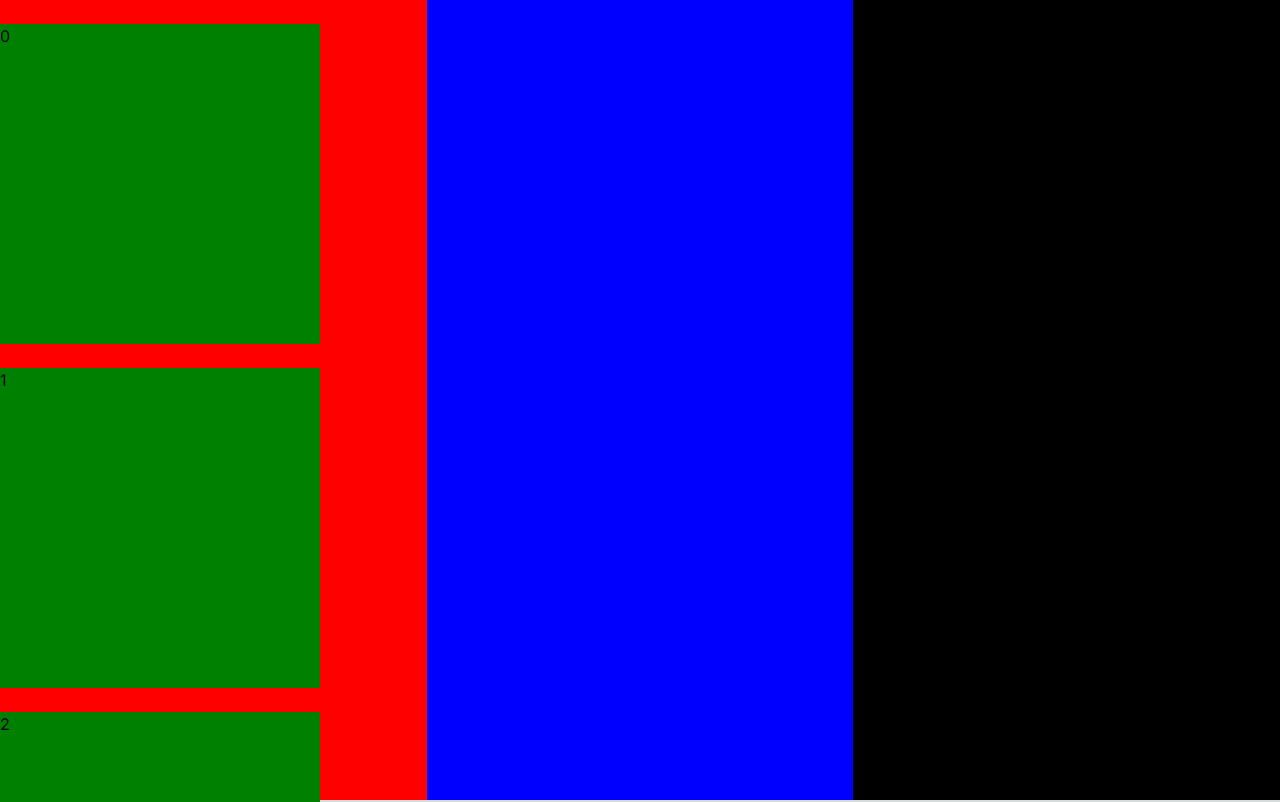
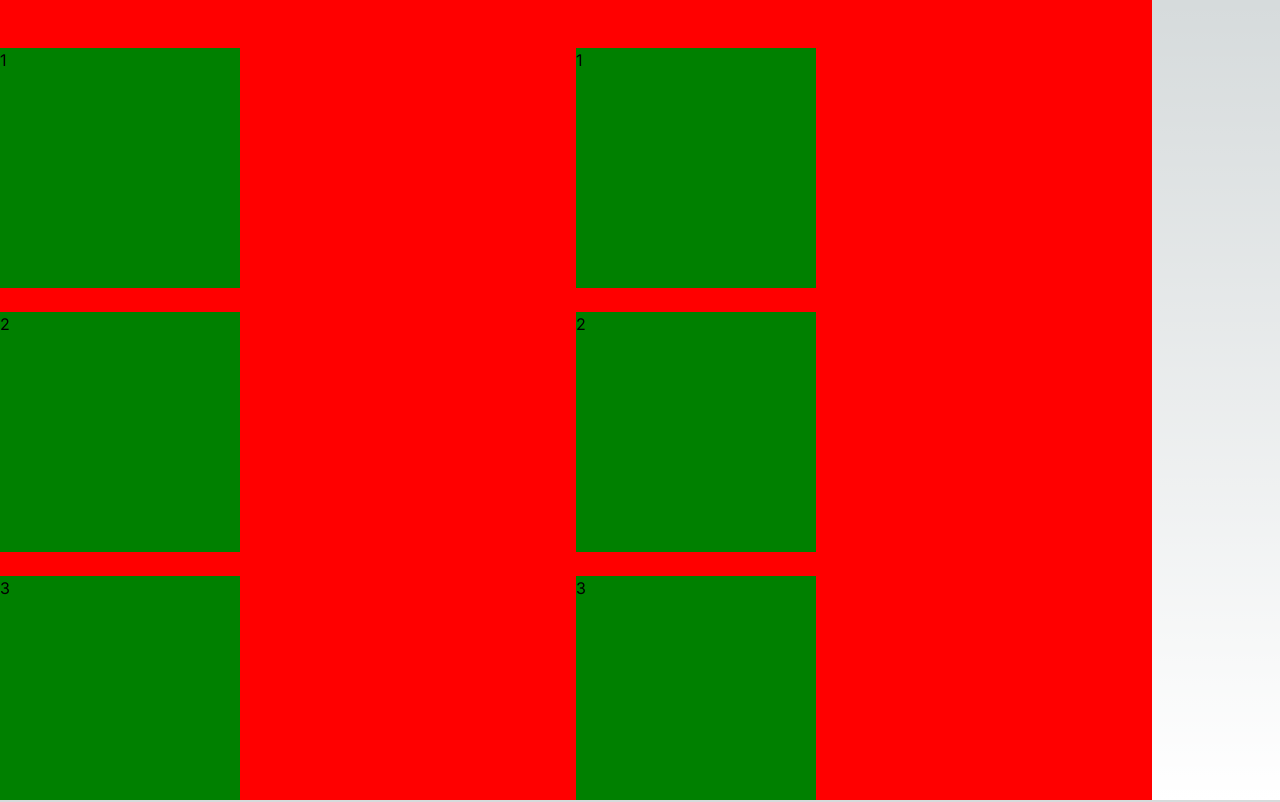
Before and after one commit to om0852/clothing-website, a Next.js app: page /page/profile/dashboard/trendingedit in a window 1280 px wide. Shown: the top 802 px of the page. Built offline with nearby package versions, Linux system fonts and the light colour scheme.

Commit message:
implementing draggable

```diff
--- /dev/null
+++ b/app/component/CardSection.tsx
@@ -0,0 +1,22 @@
+import DropArea from "./DropArea"
+import DraggableCard from "./card/DraggableCard"
+import "@/app/css/drag.css"
+export default function CardSection({productData,setActiveCard,onDropHandle,section}:any){
+    return(
+        <div className="card-section">
+<div className="card-section-scroll">
+<DropArea onDropHandle={onDropHandle} index={0}/>
+{productData.map((data,index)=>{
+return(
+
+    <>
+    <DropArea section={section} onDropHandle={onDropHandle} index={index+1}/>
+    <DraggableCard  index={index} data={data} setActiveCard={setActiveCard}/>
+    </>
+)
+})}
+
+</div>
+        </div>
+    )
+}
--- a/app/component/DraggableComponent.tsx
+++ b/app/component/DraggableComponent.tsx
@@ -1,30 +1,35 @@
 "use client"
-import { useEffect, useState } from "react"
-import DraggableCard from "./card/DraggableCard";
-import DropArea from "./DropArea";
+import { act, useEffect, useState } from "react";
+import CardSection from "./CardSection";
 
 export default function DraggableComponent(){
-    const [myTask,setMyTask]=useState<string[]>(['om','om','om']);
+    const [myTask,setMyTask]=useState<string[]>(['1','2','3']);
     const [activeCard,setActiveCard]=useState<any>(null);
     useEffect(()=>{
 console.log(activeCard)
-    },[activeCard])
+    },[activeCard]);
+    const onDropHandle=(position:number)=>{
+        console.log(position,activeCard)
+if(position==-1){
+    const updatedata=[...myTask];
+    updatedata.unshift(myTask[activeCard]);
+    updatedata.splice(activeCard,1);
+    setMyTask(updatedata)
+
+}
+else{
+    const updatedata=[...myTask];
+    updatedata.splice(position,0,myTask[activeCard]);
+    updatedata.splice(activeCard+1,1);
+    setMyTask(updatedata)
+
+}
+    }
     return(
 <>
 <div style={{display:"flex"}}>
-    <div style={{width:"40%", height:"100vh",background:"red"}}>
-    <DropArea/>
-        {myTask.map((data,index)=>{
-            return (
-                <>
-                <DraggableCard index={index} setActiveCard={setActiveCard}/>
-                <DropArea/>
-                </>
-            )
-        })}
-    </div>
-    <div style={{width:"40%", height:"100vh",background:"blue"}}></div>
-    <div style={{width:"40%", height:"100vh",background:"black"}}></div>
+      <CardSection section={1} onDropHandle={onDropHandle} productData={myTask} setActiveCard={setActiveCard}/>
+      <CardSection section={2} onDropHandle={onDropHandle} productData={myTask} setActiveCard={setActiveCard}/>
 </div>
 
 </>
--- a/app/component/DropArea.tsx
+++ b/app/component/DropArea.tsx
@@ -1,13 +1,19 @@
 "use client"
 import "@/app/css/drag.css"
 import { useEffect, useState } from "react"
-export default function DropArea(){
+export default function DropArea({onDropHandle,index,section}:{onDropHandle:any,index:number,section:number}){
     const [showDrop,setShowDrop]=useState<Boolean>(false);
     return (
         <>
         <section
         onDragEnter={(e)=>{console.log(showDrop);setShowDrop(true)}}
         onDragLeave={(e)=>{console.log(showDrop);setShowDrop(false)}}
+        onDrop={(e)=>{
+            onDropHandle(index);
+            setShowDrop(false);
+        }}
+        onDragOver={(e)=>{
+;            e.preventDefault()}}
         className={showDrop==false?"hide-drop":"drop-area"} >Drop Here</section>
         </>
     )
--- a/app/component/card/DraggableCard.tsx
+++ b/app/component/card/DraggableCard.tsx
@@ -1,5 +1,5 @@
-export default function DraggableCard({index,setActiveCard}:{index:number,setActiveCard:any}){
+export default function DraggableCard({index,data,setActiveCard}:{index:number,data:string,setActiveCard:any}){
     return (
-        <div draggable onDragStart={(e)=>setActiveCard(index)} onDragEnd={(e)=>setActiveCard(null)} style={{width:"40vh",height:"40vh",background:"green"}}>{index}</div>
+        <div draggable  onDragStart={(e)=>setActiveCard(index)} onDragEnd={(e)=>setActiveCard(null)} style={{width:"30vh",height:"30vh",background:"green"}}>{data}</div>
     )
 }
--- a/app/css/drag.css
+++ b/app/css/drag.css
@@ -10,3 +10,15 @@
 .hide-drop{
     opacity: 0;
 }
+.card-section{
+    width: 45%;
+    height: 100vh;
+    background-color: red;
+
+}
+.card-section-scroll{
+    width: 100%;
+    height: 100vh;
+    overflow-y: scroll;
+    overflow-x: hidden;
+}
```
